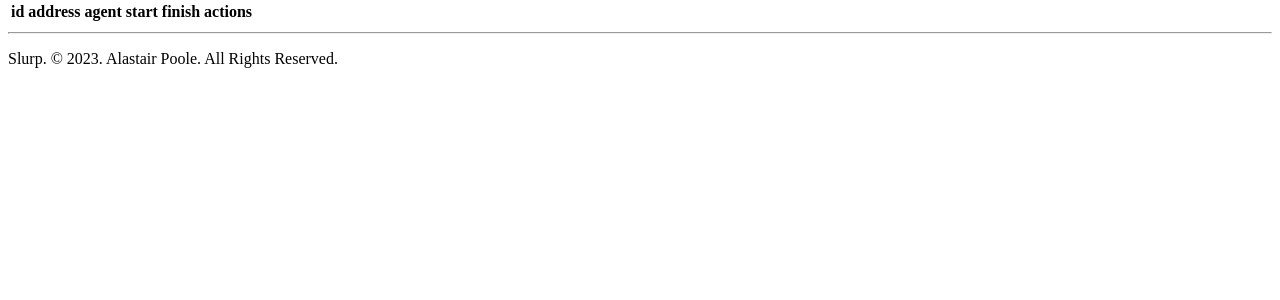
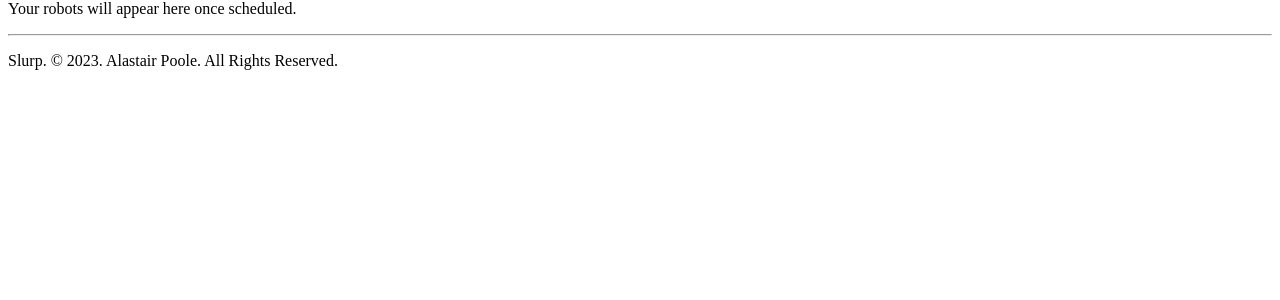
Before and after one commit to haxworx/slurp, a Symfony app: template templates/dashboard/index.html.twig in a window 1280 px wide. Shown: the part 76-376 px from the top of the page. Run offline with Twig, Linux system fonts and the light colour scheme; the template is opened without the code that fills it, so the values that code supplies are empty; some libraries are stand-ins or nearby versions.

Commit message:
style: some style improvements.
1. Add a placeholder text in dashboard when 0 robots.
2. Vertically align striped table class content.
3. Add a notification show method call.

```diff
--- a/assets/controllers/account-delete_controller.js
+++ b/assets/controllers/account-delete_controller.js
@@ -23,6 +23,7 @@ export default class extends Controller {
         this.buttonTarget.classList.add("disabled");
         this.modal.show();
     }
+
     remove(event) {
         event.preventDefault();
 
@@ -53,6 +54,7 @@ export default class extends Controller {
         })
         .catch((error) => {
             let notification = new Notification("An error has occurred.", true)
+            notification.show();
             console.error('Error:', error);
         });
     }
--- a/assets/styles/app.scss
+++ b/assets/styles/app.scss
@@ -1 +1,5 @@
 @import "~bootstrap/scss/bootstrap";
+
+.table-striped {
+    vertical-align: middle;
+}
--- a/templates/dashboard/index.html.twig
+++ b/templates/dashboard/index.html.twig
@@ -3,6 +3,9 @@
 {% block title %}Dashboard{% endblock %}
 {% block body %}
 <div {{ stimulus_controller('dashboard') }}>
+    {%if settings|length == 0 %}
+    <p class="text-center">Your robots will appear here once scheduled.</p>
+    {% else %}
     <table class="table table-striped">
         <thead>
             <th>id</th>
@@ -28,5 +31,6 @@
             {% endfor %}
         </tbody>
     </table>
+    {% endif %}
 </div>
 {% endblock %}
```
